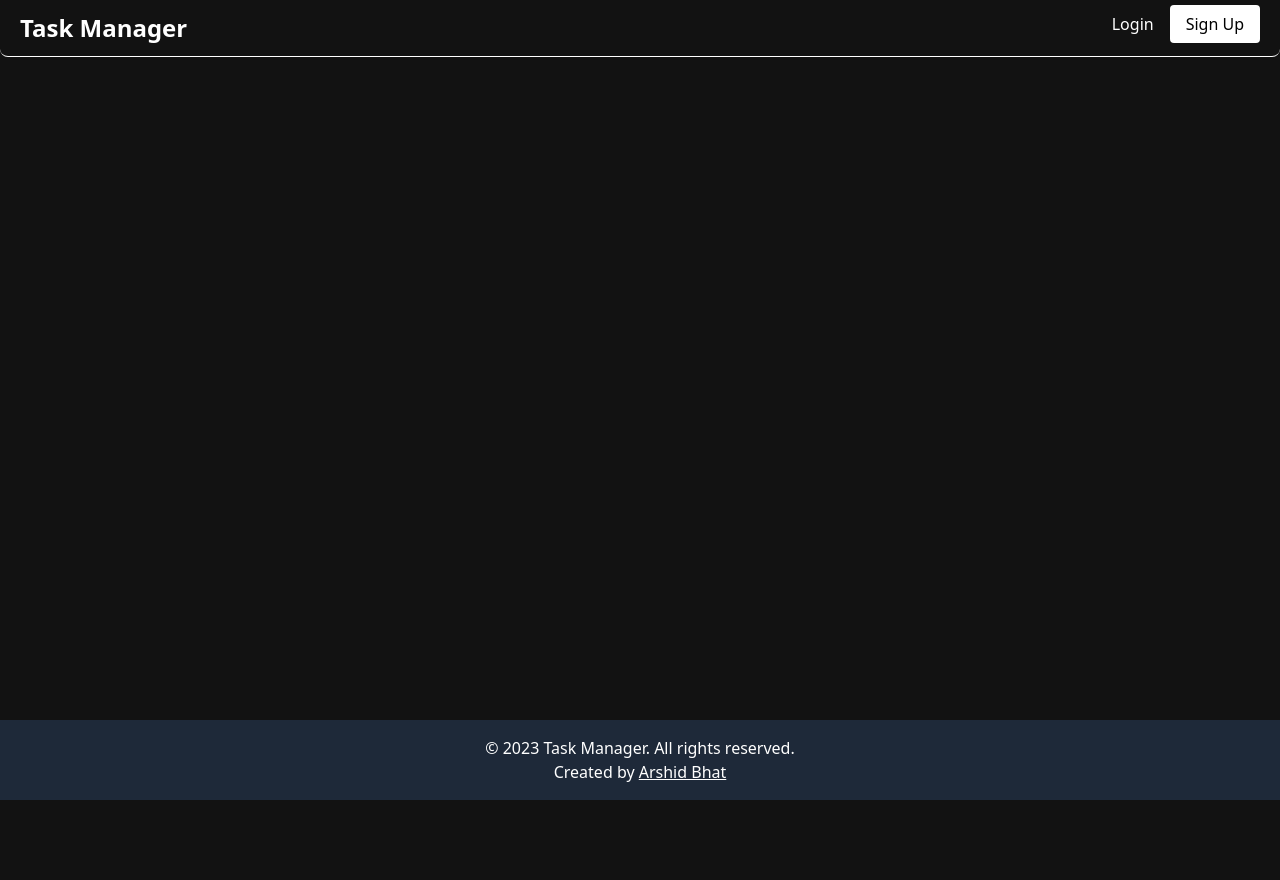
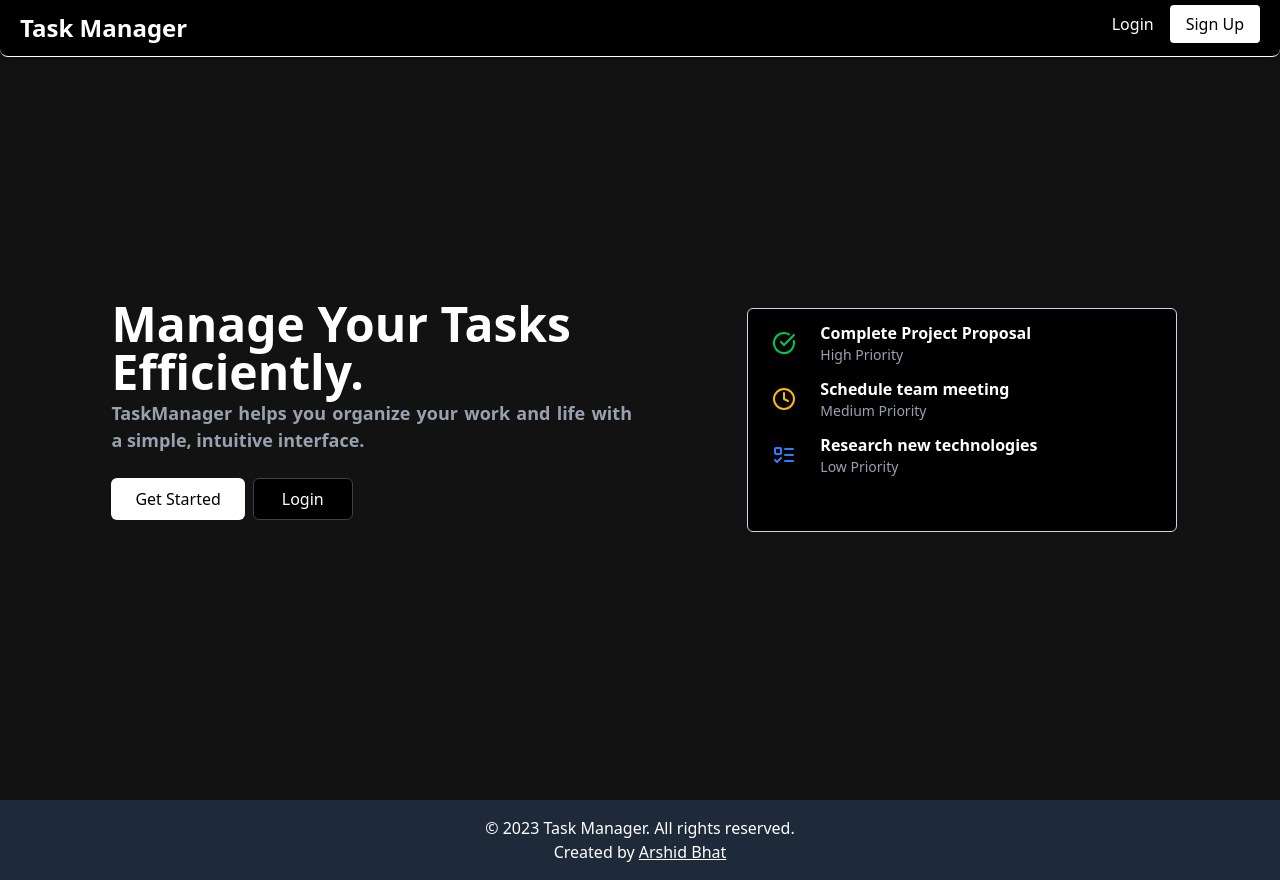
Before and after one commit to bhatarshid/task-manager-app, a React (Vite) app in the folder task-manager-client/: page / in a window 1280 px wide. Before the commit the page ends 800 px from the top, so only its background shows below. Built offline with nearby package versions, Linux system fonts and the light colour scheme.

Commit message:
hero section in home page

```diff
--- a/task-manager-client/package.json
+++ b/task-manager-client/package.json
@@ -11,6 +11,7 @@
   },
   "dependencies": {
     "@tailwindcss/vite": "^4.1.3",
+    "lucide-react": "^0.488.0",
     "react": "^19.0.0",
     "react-dom": "^19.0.0",
     "react-hot-toast": "^2.5.2",
--- a/task-manager-client/src/components/footer.jsx
+++ b/task-manager-client/src/components/footer.jsx
@@ -3,7 +3,7 @@ import { Link } from "react-router-dom"
 const Footer = () => {
   return (
     <div>
-      <footer className="bg-gray-800 text-white py-4 text-center fixed bottom-0 w-full">
+      <footer className="bg-gray-800 text-white py-4 text-center bottom-0 w-full">
         <p>&copy; 2023 Task Manager. All rights reserved.</p>
         <p>Created by <a href="https://github.com/bhatarshid" target="_blank" rel="noopener noreferrer" className="hover:text-blue-500 underline">
             Arshid Bhat
--- a/task-manager-client/src/components/navbar.jsx
+++ b/task-manager-client/src/components/navbar.jsx
@@ -2,7 +2,7 @@ import React from 'react'
 
 const Navbar = () => {
   return (
-    <div className='flex flex-row justify-between border-b-1 rounded-b-lg px-5 py-3'>
+    <div className='flex flex-row justify-between border-b-1 rounded-b-lg px-5 py-3 fixed top-0 left-0 right-0 shadow-md bg-black'>
       <h1 className='text-2xl font-bold text-center'>Task Manager</h1>
       <div>
         <button>
--- a/task-manager-client/src/pages/Home.jsx
+++ b/task-manager-client/src/pages/Home.jsx
@@ -1,9 +1,57 @@
 import React from 'react'
-import Navbar from '../components/navbar'
+import { useNavigate } from 'react-router-dom'
+import { CheckCircle, Clock, ListTodo } from 'lucide-react'
 
 const Home = () => {
+  const navigate = useNavigate()
+  const handleGetStarted = () => {
+    navigate('/signup')
+  }
+  const handleLogin = () => {
+    navigate('/login')
+  }
   return (
-    <div className=''>
+    <div className='p-5 flex items-center justify-center min-h-screen'>
+      {/* Hero Section */}
+      <div className='mt-10 flex flex-col md:flex-row items-center justify-between mx-10'>
+        <div className='w-full sm:w-1/2'>
+          <h1 className='text-3xl sm:text-4xl md:text-5xl font-bold px-2 my-1'>Manage Your Tasks Efficiently.</h1>
+          <h2 className='text-[14px] md:text-[18px] text-gray-400 font-semibold px-2 my-1 text-justify'>TaskManager helps you organize your work and life with a simple, intuitive interface.</h2>
+          <div className='my-6 mx-2 flex flex-col sm:flex-row space-y-2 sm:space-y-0'>
+            <button onClick={handleGetStarted} className='bg-white text-black py-2 px-6 rounded-md cursor-pointer'>
+              Get Started
+            </button>
+            <button onClick={handleLogin} className='bg-black py-2 px-7 rounded-md sm:ml-2 cursor-pointer border-[1px] border-gray-700'>
+              Login
+            </button>
+          </div>
+        </div>
+        <div className='bg-black border-[1px] border-gray-300 rounded-md w-full md:w-2/5 h-56'>
+          <div className='flex flex-row my-3'>
+            <CheckCircle className='text-green-500 my-auto mx-6'/>
+            <div>
+              <h3 className='font-semibold'>Complete Project Proposal</h3>
+              <p className='text-sm font-normal text-gray-400'>High Priority</p>
+            </div>
+          </div>
+          <div className='flex flex-row my-3'>
+            <Clock className='text-amber-400 my-auto mx-6'/>
+            <div>
+              <h3 className='font-semibold'>Schedule team meeting</h3>
+              <p className='text-sm font-normal text-gray-400'>Medium Priority</p>
+            </div>
+          </div>
+          <div className='flex flex-row my-3'>
+            <ListTodo className='text-blue-500 my-auto mx-6' />
+            <div>
+              <h3 className='font-semibold'>Research new technologies</h3>
+              <p className='text-sm font-normal text-gray-400'>Low Priority</p>
+            </div>
+          </div>
+        </div>
+      </div>
+
+      {/* Features Section */}
 
     </div>
   )
```
Also changed, not shown: 1 other file (tests, documents, lock files or other folders).
